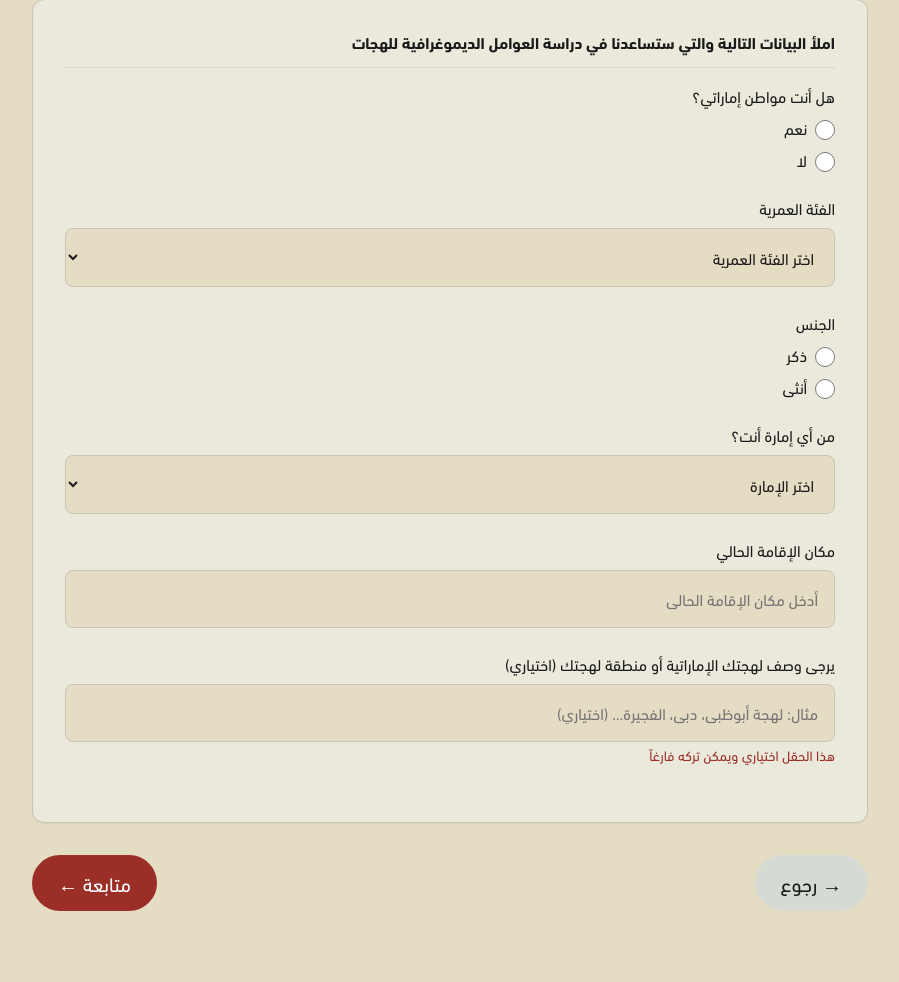
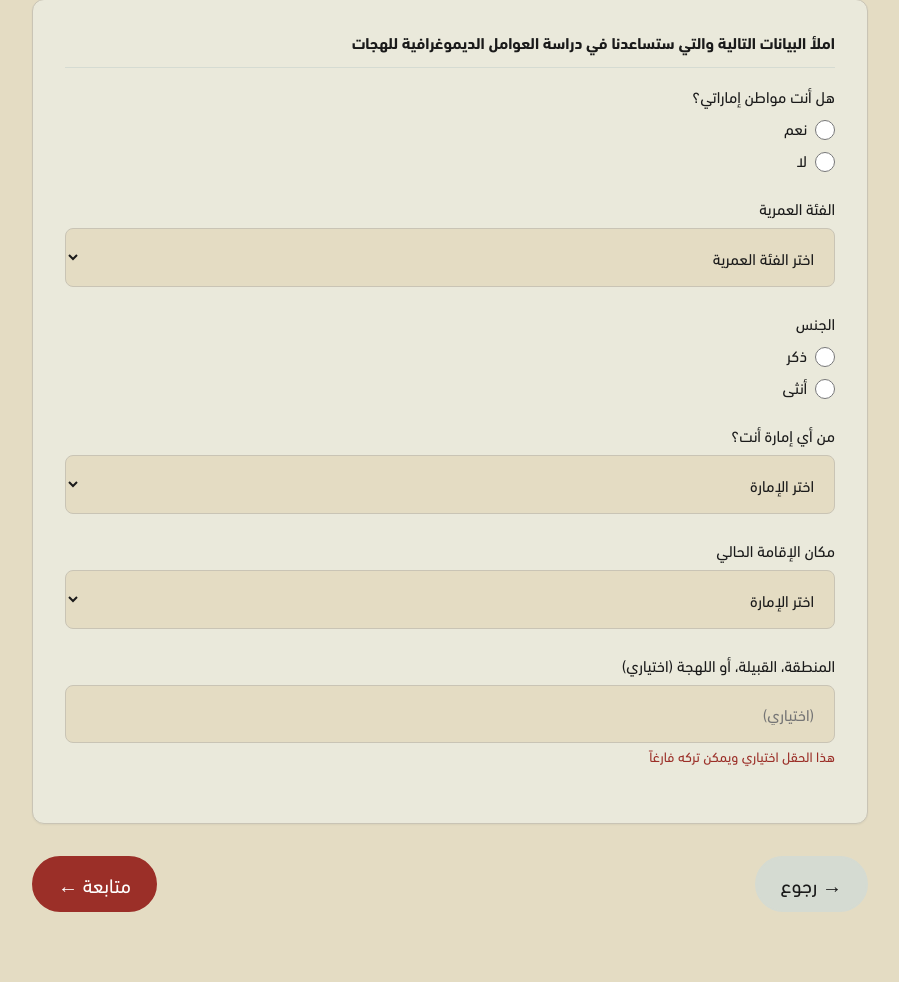
Before and after one commit to rufaelfekadu/ramsalab-light, a Flask app: page /demography in a window 1280 px wide. Shown: the part 300-1282 px from the top of the page, without its empty margins (190-1089 px from the left). Run offline with Flask 3, Linux system fonts and the light colour scheme; the visitor is signed in with stand-in values (Sample User, id 1).

Commit message:
updated demography

```diff
--- a/flask/app/templates/demography.html
+++ b/flask/app/templates/demography.html
@@ -76,22 +76,26 @@
                 <!-- Current Residence -->
                 <div class="form-group">
                     <label class="form-label" for="current_residence">مكان الإقامة الحالي</label>
-                    <input type="text"
-                           class="form-input"
-                           id="current_residence"
-                           name="current_residence"
-                           placeholder="أدخل مكان الإقامة الحالي"
-                           required>
+                    <select class="form-select" id="current_residence" name="current_residence" required>
+                        <option value="">اختر الإمارة</option>
+                        <option value="Abu Dhabi">أبو ظبي</option>
+                        <option value="Dubai">دبي</option>
+                        <option value="Sharjah">الشارقة</option>
+                        <option value="Ajman">عجمان</option>
+                        <option value="Umm Al Quwain">أم القيوين</option>
+                        <option value="Ras Al Khaimah">رأس الخيمة</option>
+                        <option value="Fujairah">الفجيرة</option>
+                    </select>
                 </div>
 
                 <!-- Dialect Description -->
                 <div class="form-group">
-                    <label class="form-label" for="dialect_description">يرجى وصف لهجتك الإماراتية أو منطقة لهجتك (اختياري)</label>
+                    <label class="form-label" for="dialect_description">المنطقة، القبيلة، أو اللهجة (اختياري)</label>
                     <input type="text"
                            class="form-input"
                            id="dialect_description"
                            name="dialect_description"
-                           placeholder="مثال: لهجة أبوظبي، دبي، الفجيرة... (اختياري)">
+                           placeholder=" (اختياري)">
                     <span class="form-help">هذا الحقل اختياري ويمكن تركه فارغاً</span>
                 </div>
             </form>
```
